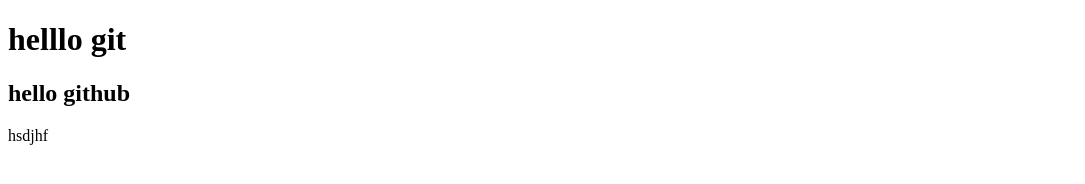
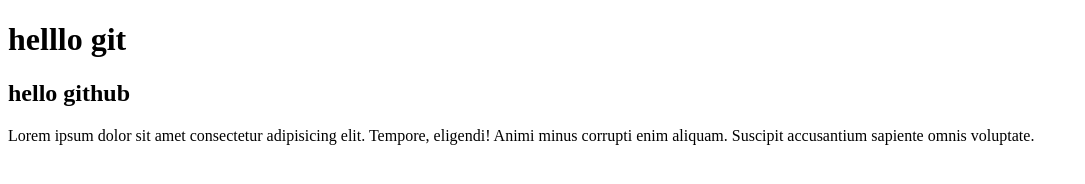
Before and after one commit to anjalibhatt17/check-demo, a plain HTML site: page index.html in a window 1280 px wide. Shown: the whole page, without its empty margins (0-1085 px from the left). Drawn offline with Linux system fonts and the light colour scheme.

Commit message:
wrote message in index.html

```diff
--- a/index.html
+++ b/index.html
@@ -9,6 +9,7 @@
 <body>
     <h1>helllo git</h1>
     <h2>hello github</h2>
-    <p>hsdjhf</p>
+    <p>Lorem ipsum dolor sit amet consectetur adipisicing elit. Tempore, eligendi! Animi minus corrupti enim aliquam. Suscipit accusantium sapiente omnis voluptate.
+    </p>
 </body>
 </html>
```
